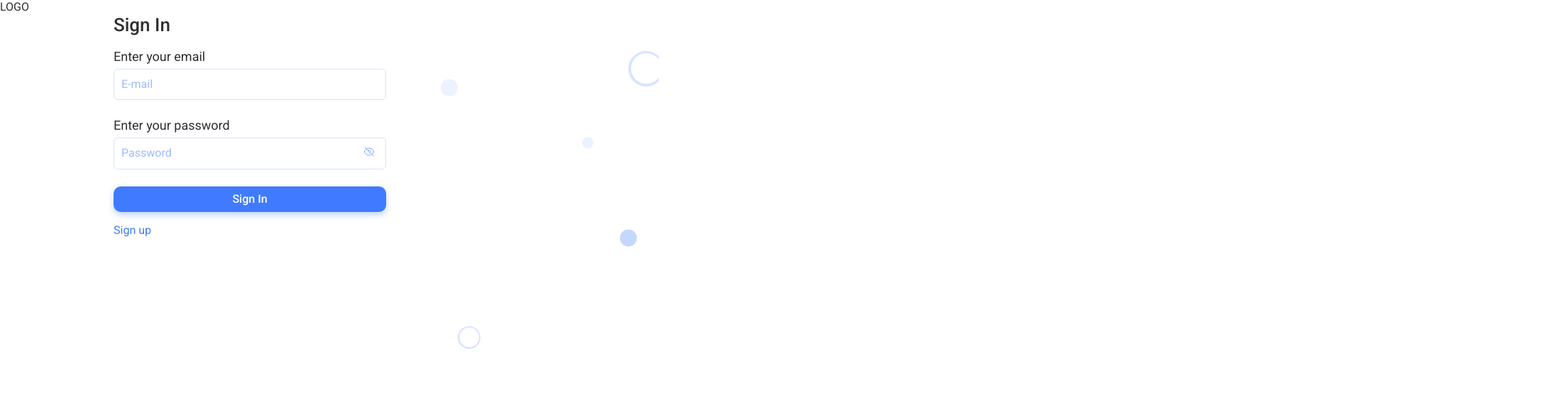
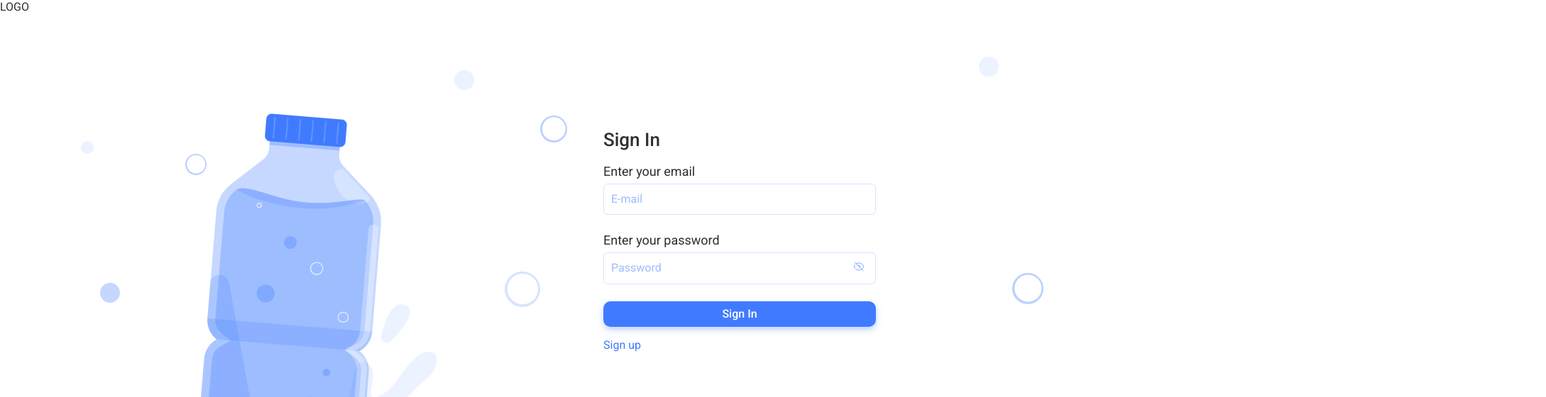
Before and after one commit to Vitalii-Artiukh/Water-Tracker-team-project-node-react-frontend, a React (Vite) app: page /signin in a window 1536 px wide. Shown: the top 560 px of the page at 71% size, 2178 px wide, since content can reach past the window. Built offline with nearby package versions, Linux system fonts and the light colour scheme.

Commit message:
add style

```diff
--- a/src/components/AuthForm/AuthForm.module.css
+++ b/src/components/AuthForm/AuthForm.module.css
@@ -3,7 +3,6 @@
   flex-direction: column;
   gap: 16px;
   align-items: start;
-  height: calc(100vh);
 }
 
 .title {
--- a/src/components/ui/Section/Section.module.css
+++ b/src/components/ui/Section/Section.module.css
@@ -29,8 +29,10 @@
       url('../../../assets/images/signin/bubbles_signin_mobile_1x.png') 1x,
       url('../../../assets/images/signin/bubbles_signin_mobile_2x.png') 2x
     );
-  background-size: 280px 208px, auto;
-  background-position: left 50% bottom 0, left 50% top 52px;
+  height: calc(100vh - 60px);
+
+  background-size: 280px 210px, auto;
+  background-position: left 50% bottom 0, left 50% top 22px;
   background-repeat: no-repeat;
 }
 
@@ -51,6 +53,23 @@
     padding-top: 40px;
     padding-bottom: 44px;
   }
+
+  .sectionAuth {
+    background-image: image-set(
+        url('../../../assets/images/signin/bottle_signin_tablet_1x.png') 1x,
+        url('../../../assets/images/signin/bottle_signin_tablet_2x.png') 2x
+      ),
+      image-set(
+        url('../../../assets/images/signin/bubbles_signin_tablet_1x.png') 1x,
+        url('../../../assets/images/signin/bubbles_signin_tablet_2x.png') 2x
+      );
+    height: calc(100vh - 40px);
+    padding-top: 40px;
+
+    background-size: auto, auto;
+    background-position: left calc(100%) top 50px, left 50% top -60px;
+    background-repeat: no-repeat;
+  }
 }
 
 /* ========== DESKTOP ========*/
@@ -70,4 +89,21 @@
     padding-top: 20px;
     padding-bottom: 40px;
   }
+
+  .sectionAuth {
+    background-image: image-set(
+        url('../../../assets/images/signin/bottle_signin_desktop_1x.png') 1x,
+        url('../../../assets/images/signin/bottle_signin_desktop_2x.png') 2x
+      ),
+      image-set(
+        url('../../../assets//images/bubbles_desktop_any_1x.png') 1x,
+        url('../../../assets/images/bubbles_desktop_any_2x.png') 2x
+      );
+    height: calc(100vh - 40px);
+    padding-top: 162px;
+    padding-left: 738px;
+    background-size: auto, 1404px 582px;
+    background-position: left -51px top 80px, left 50% top 60px;
+    background-repeat: no-repeat;
+  }
 }
```
